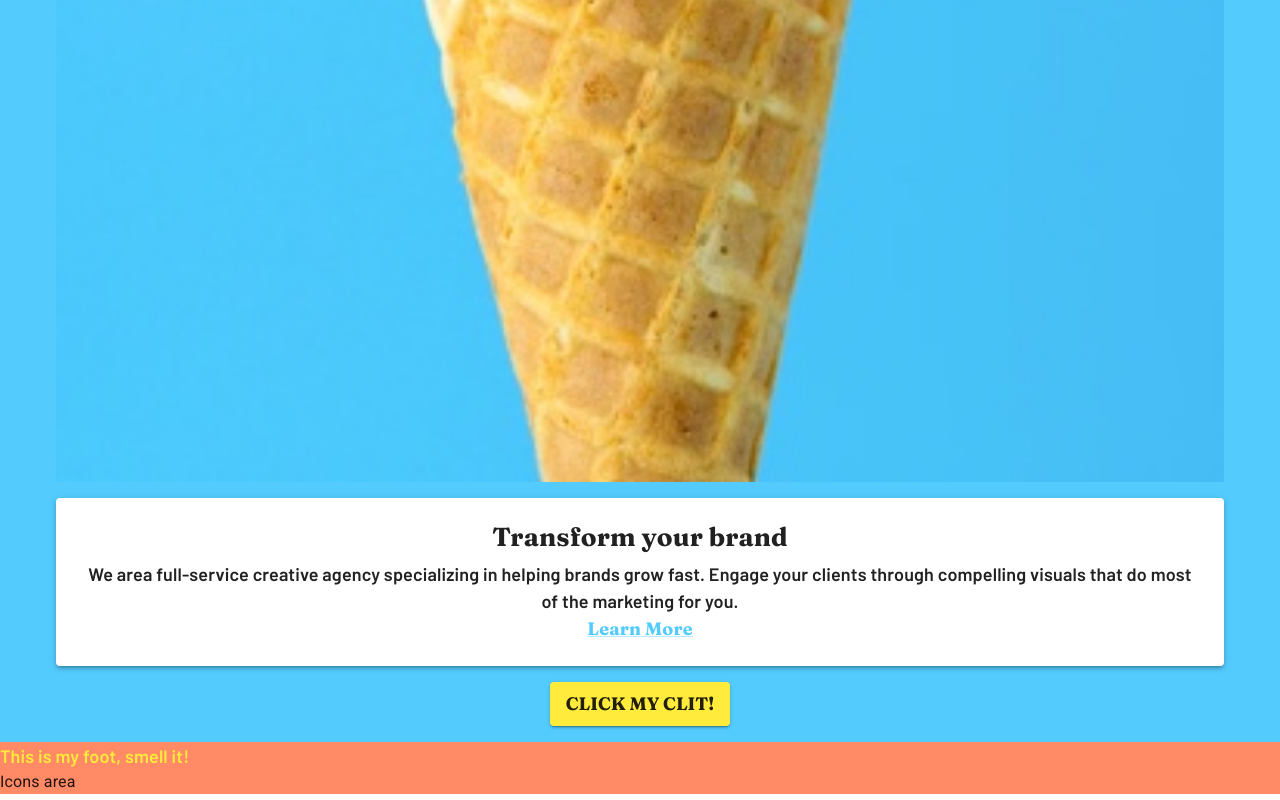
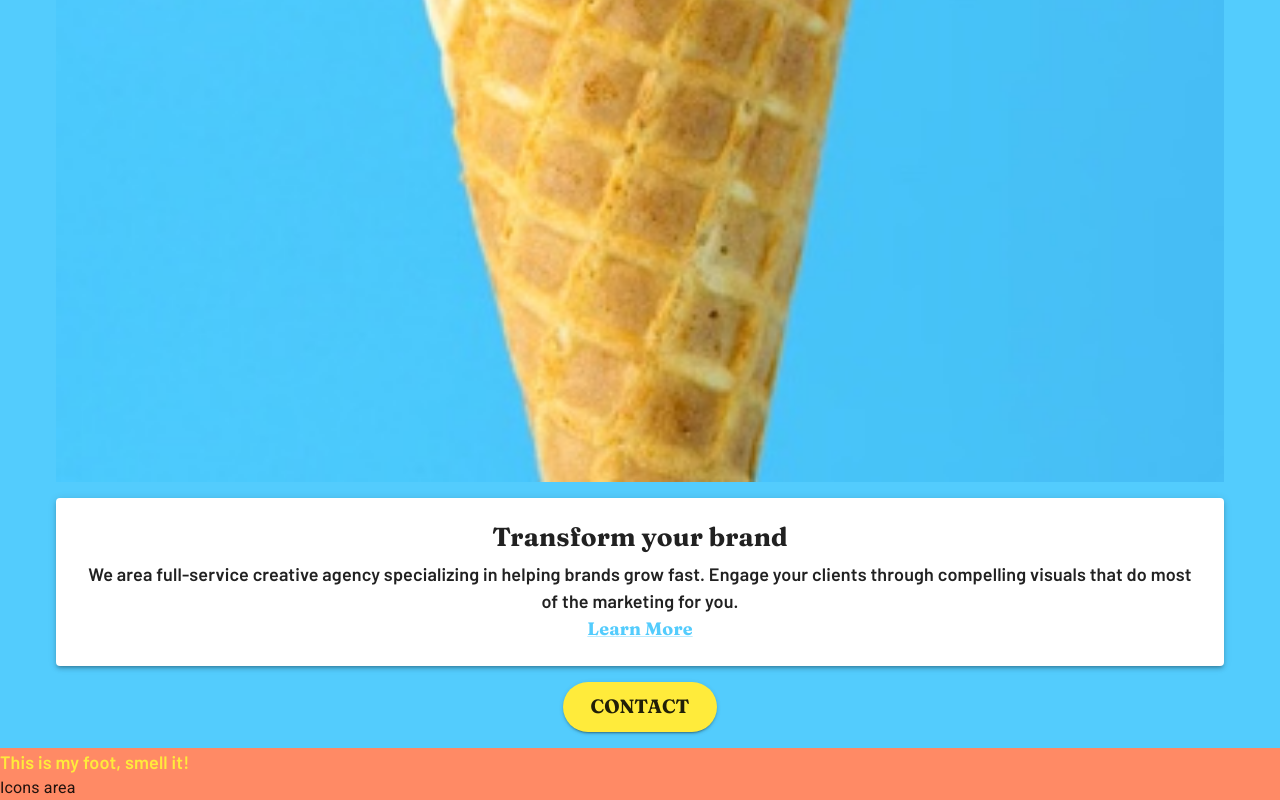
Before and after one commit to chukalicious/mui, a React (Create React App) app in the folder mui/: page / in a window 1280 px wide. Shown: the part 782-1582 px from the top of the page. Built offline with nearby package versions, Linux system fonts and the light colour scheme.

Commit message:
added styles to the action button component

```diff
--- a/mui/src/components/ActionButton.js
+++ b/mui/src/components/ActionButton.js
@@ -5,10 +5,15 @@ const ActionButton = () => {
     <Button
       sx={{ fontFamily: "'Fraunces', serif" }}
       color="secondary"
-      style={{ marginTop: "1rem" }}
+      style={{
+        marginTop: "1rem",
+        borderRadius: "2rem",
+        padding: ".5rem 1.75rem",
+        fontSize: "1.2rem",
+      }}
       variant="contained"
     >
-      Click my clit!
+      Contact
     </Button>
   );
 };
```
